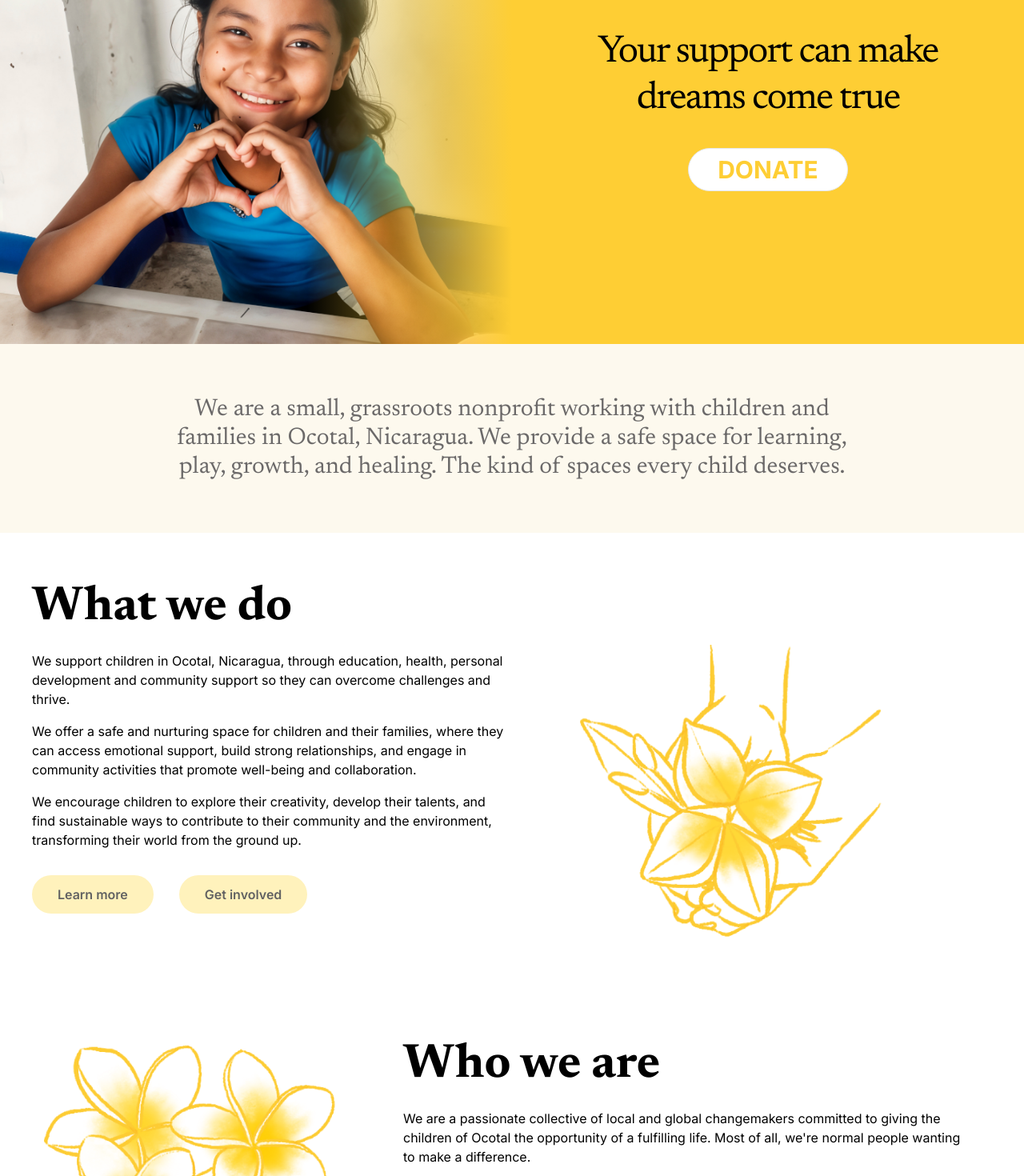
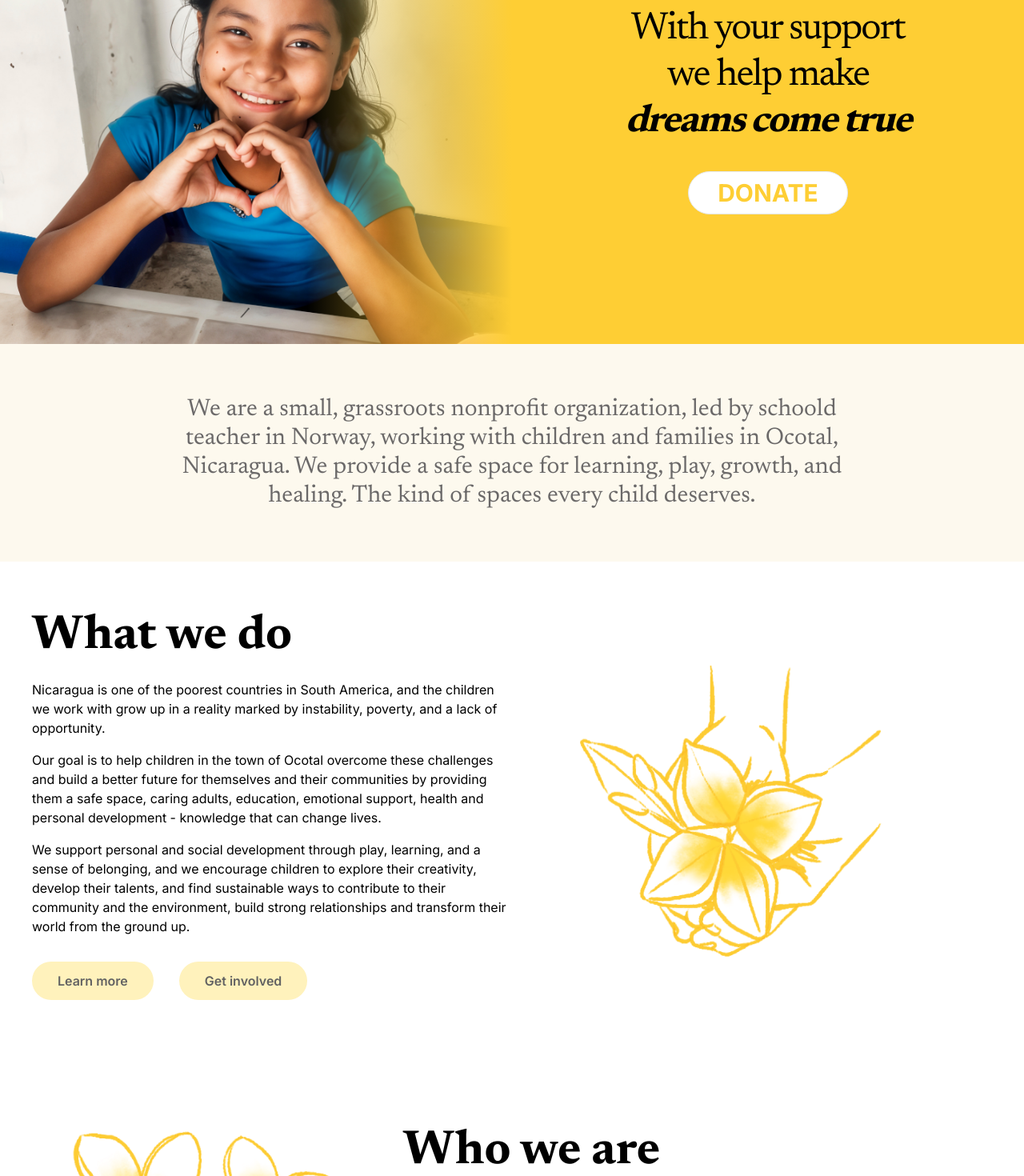
Before and after one commit to samheyman/daukaia-v3, a Next.js app: page / in a window 1280 px wide. Shown: the part 300-1770 px from the top of the page at 80% size. Built offline with nearby package versions, Linux system fonts and the light colour scheme.

Commit message:
More work on brand image

```diff
--- a/src/app/components/Hero.tsx
+++ b/src/app/components/Hero.tsx
@@ -17,13 +17,19 @@ export default function Hero() {
           <p
             className={`${newsreader.className} text-3xl lg:text-5xl text-center tracking-[-2px] lg:leading-[1.2em]`}
           >
-            Your support can make{" "}
+            With your support
             {/* <span className="font-bold italic">safe space</span> */}
           </p>
           <p
             className={`${newsreader.className} text-3xl lg:text-5xl text-center tracking-[-2px] lg:leading-[1.2em]`}
           >
-            <span>dreams come true</span>
+            we help make
+            {/* <span className="font-bold italic">safe space</span> */}
+          </p>
+          <p
+            className={`${newsreader.className} text-3xl lg:text-5xl text-center tracking-[-2px] lg:leading-[1.2em]`}
+          >
+            <span className="font-bold italic">dreams come true</span>
           </p>
           <a
             className="mt-8 text-xl lg:text-3xl font-bold bg-white uppercase rounded-full border border-solid transition-colors flex items-center justify-center text-[--clr-accent-500] py-2 px-4 sm:px-9 hover:bg-clr-accent-500 w-fit"
--- a/src/app/components/Intro.tsx
+++ b/src/app/components/Intro.tsx
@@ -4,9 +4,10 @@ export default function Intro() {
   return (
     <section className={`meaning ${newsreader.className} text-center`}>
       <p className="text-3xl max-w-4xl mx-12 lg:mx-0">
-        We are a small, grassroots nonprofit working with children and families
-        in Ocotal, Nicaragua. We provide a safe space for learning, play,
-        growth, and healing. The kind of spaces every child deserves.
+        We are a small, grassroots nonprofit organization, led by schoold
+        teacher in Norway, working with children and families in Ocotal,
+        Nicaragua. We provide a safe space for learning, play, growth, and
+        healing. The kind of spaces every child deserves.
       </p>
     </section>
   );
--- a/src/app/components/WhatWeDo.tsx
+++ b/src/app/components/WhatWeDo.tsx
@@ -4,27 +4,39 @@ import { newsreader } from "../fonts";
 export default function WhatWeDo() {
   return (
     <section className="mx-auto flex w-full lg:w-[min(1200px,(100%-4rem))] flex-col my-12 px-4 lg:px-0">
-      <div className="flex lg:flex-row what-we-do flex-col-reverse items-end">
+      <div className="flex lg:flex-row what-we-do flex-col-reverse items-center">
         <div className="mx-0 lg:w-1/2">
           <h1 className={`${newsreader.className} text-6xl mt-4 mb-6`}>
             What we do
           </h1>
+
           <p className="text-lg md:text-base my-4">
-            We support children in Ocotal, Nicaragua, through education, health,
-            personal development and community support so they can overcome
-            challenges and thrive.
+            Nicaragua is one of the poorest countries in South America, and the
+            children we work with grow up in a reality marked by instability,
+            poverty, and a lack of opportunity.
           </p>
           <p className="text-lg md:text-base my-4">
-            We offer a safe and nurturing space for children and their families,
-            where they can access emotional support, build strong relationships,
-            and engage in community activities that promote well-being and
-            collaboration.
+            Our goal is to help children in the town of Ocotal overcome these
+            challenges and build a better future for themselves and their
+            communities by providing them a safe space, caring adults,
+            education, emotional support, health and personal development -
+            knowledge that can change lives.
           </p>
+          {/* <p className="text-lg md:text-base my-4">
+            Our goal is to ensure that children and young people in Ocotal,
+            Nicaragua, gain safety, knowledge, and opportunities to build a
+            better future for themselves and their communities. We do this by
+            supporting personal and social development through play, learning,
+            and a sense of belonging.
+          </p> */}
           <p className="text-lg md:text-base my-4">
-            We encourage children to explore their creativity, develop their
-            talents, and find sustainable ways to contribute to their community
-            and the environment, transforming their world from the ground up.
+            We support personal and social development through play, learning,
+            and a sense of belonging, and we encourage children to explore their
+            creativity, develop their talents, and find sustainable ways to
+            contribute to their community and the environment, build strong
+            relationships and transform their world from the ground up.
           </p>
+
           <div className="flex my-8 flex-row justify-center lg:justify-start items-center">
             <Link
               className="max-w-fit mr-8 px-8 py-1 rounded-full bg-yellow-300 px-3 py-3 text-3 font-semibold whitespace-nowrap text-neutral-500"
@@ -43,7 +55,7 @@ export default function WhatWeDo() {
         <img
           src="./images/flower-in-hands.png"
           alt="Children playing"
-          className="w-60 h-auto mt-4 ml-20 lg:w-96 "
+          className="w-60 h-auto mt-0 ml-20 lg:w-96 "
         />
       </div>
     </section>
--- a/src/app/components/WhoWeAre.tsx
+++ b/src/app/components/WhoWeAre.tsx
@@ -14,17 +14,21 @@ export default function WhoWeAre() {
           Who we are
         </h1>
         <p className="text-lg md:text-base my-4">
-          We are a passionate collective of local and global changemakers
-          committed to giving the children of Ocotal the opportunity of a
-          fulfilling life. Most of all, we&apos;re normal people wanting to make
-          a difference.
+          We are a small volunteer-run organization led by a school teacher in
+          Norway, and with a small, passionate team on the ground.
         </p>
+
         <p className="text-lg md:text-base my-4">
           We believe in the transformative power of community, and foster
           long-term impact through a holistic, grassroots approach that combines
           education, empowerment, and sustainable practices.
         </p>
-        <div className="flex my-8 justify-center items-center">
+        <p className="text-lg md:text-base my-4">
+          And, of course, we’re able to do this thanks to the kind donations
+          from people who choose to care and lend a helping hand. With your help
+          we can truly make dreams come true.
+        </p>
+        <div className="flex my-8 justify-start items-center">
           <Link
             className="block max-w-fit mr-8 px-8 py-1 rounded-full bg-yellow-300 px-3 py-3 text-3 font-semibold whitespace-nowrap text-neutral-500"
             href="/who-we-are"
--- a/src/app/who-we-are/components/ContactUs.tsx
+++ b/src/app/who-we-are/components/ContactUs.tsx
@@ -15,7 +15,7 @@ export default function ContactUs() {
         <p className="text-lg md:text-base my-4">
           Send us an e-mail:{" "}
           <a
-            className="font-bold text-blue-500 block"
+            className="font-bold text-blue-500"
             href="mailto:hello@daukaia.org"
           >
             hello@daukaia.org
```
Also changed, not shown: src/app/who-we-are/components/Team.tsx (+34 -30 lines).
